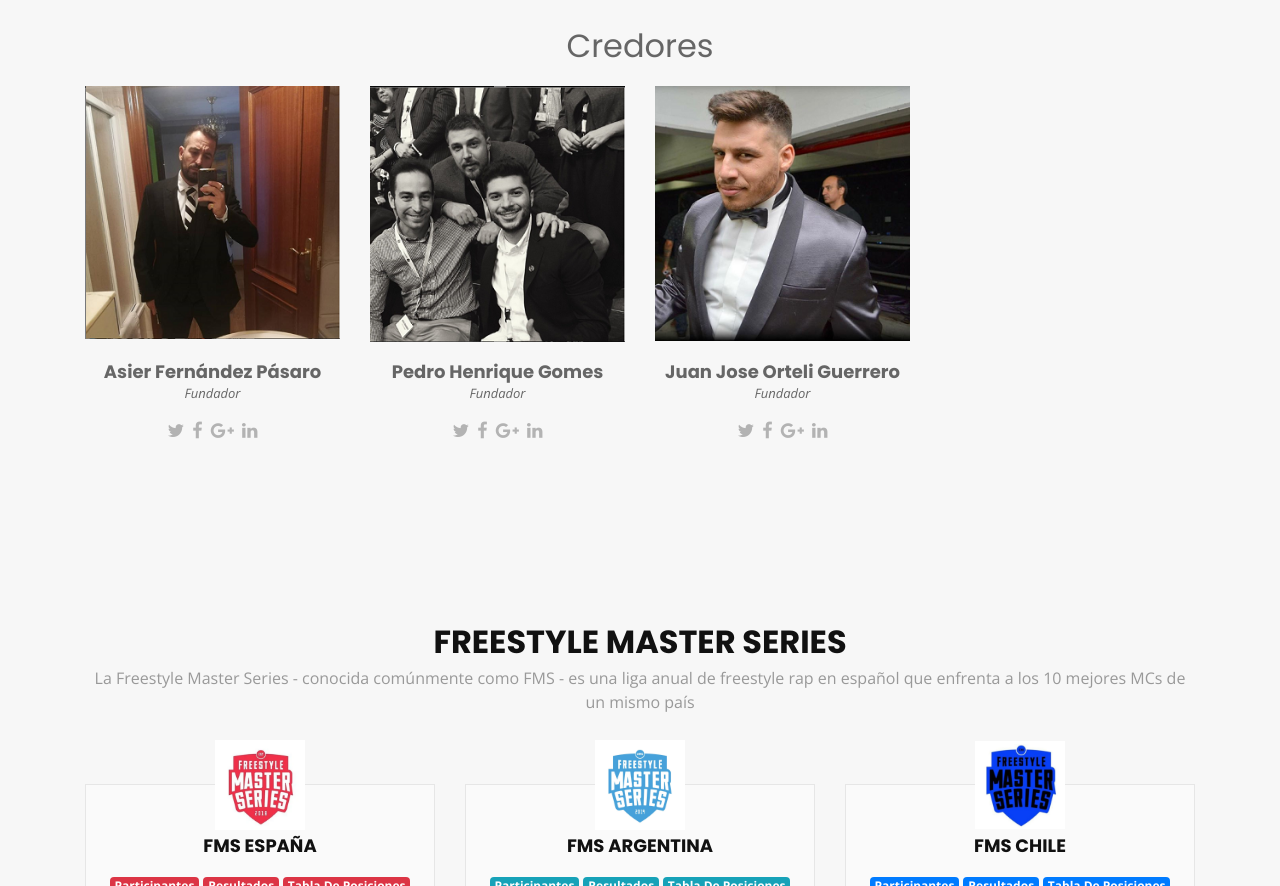
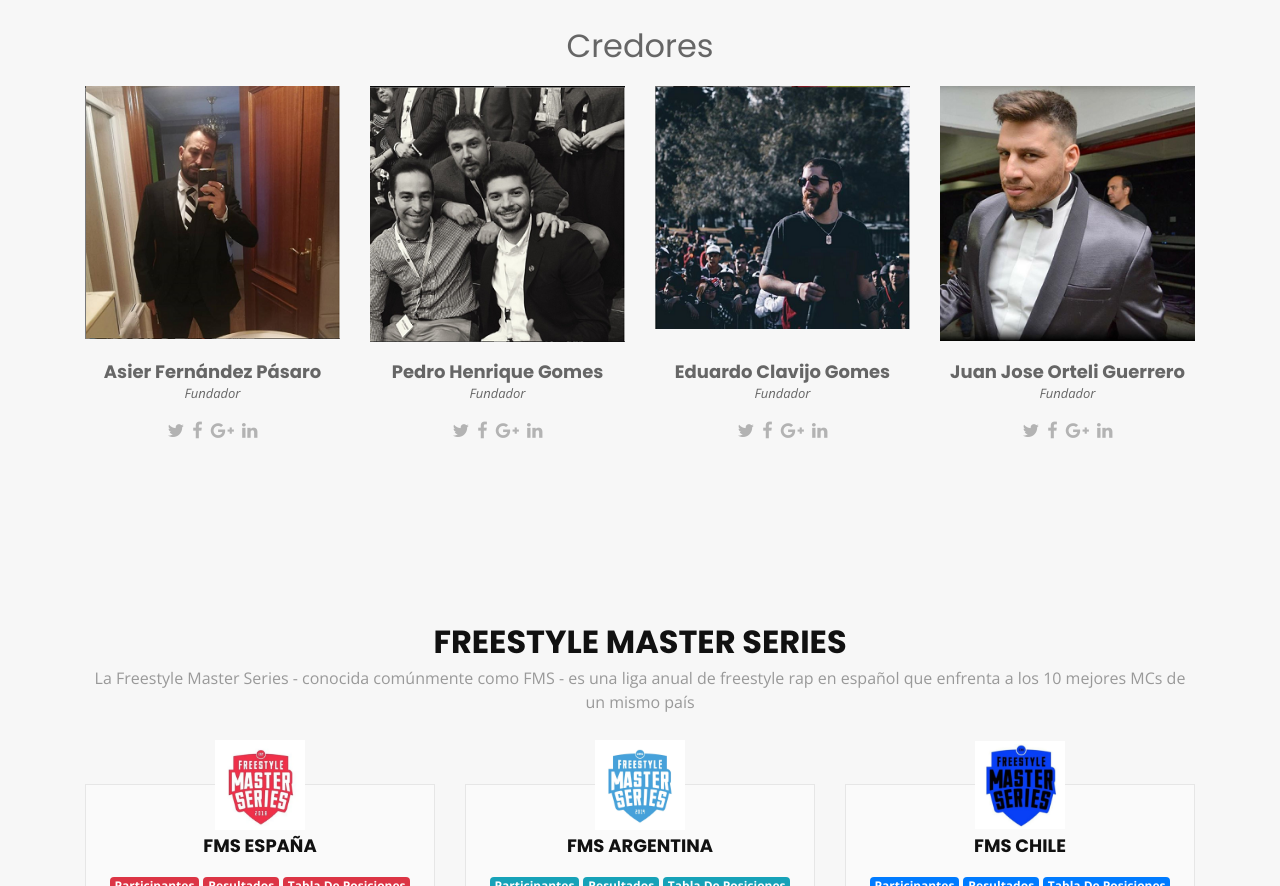
Before and after one commit to JDLTA/Pagina-Web-Interfaces-Web, a plain HTML site: page index.html in a window 1280 px wide. Shown: the part 1038-1924 px from the top of the page. Drawn offline with nearby package versions, Linux system fonts and the light colour scheme.

Commit message:
Update index.html

```diff
--- a/index.html
+++ b/index.html
@@ -106,7 +106,19 @@
               </div>
             </div>
           </div>
-
+        <div class="col-lg-3 col-md-6">
+            <div class="member">
+              <div class="pic"><img src="img/portfolio/13.png" alt=""></div>
+              <h4>Eduardo Clavijo Gomes</h4>
+              <span>Fundador</span>
+              <div class="social">
+                <a href=""><i class="fa fa-twitter"></i></a>
+                <a href=""><i class="fa fa-facebook"></i></a>
+                <a href=""><i class="fa fa-google-plus"></i></a>
+                <a href=""><i class="fa fa-linkedin"></i></a>
+              </div>
+            </div>
+          </div>
 
 
           <div class="col-lg-3 col-md-6">
```
